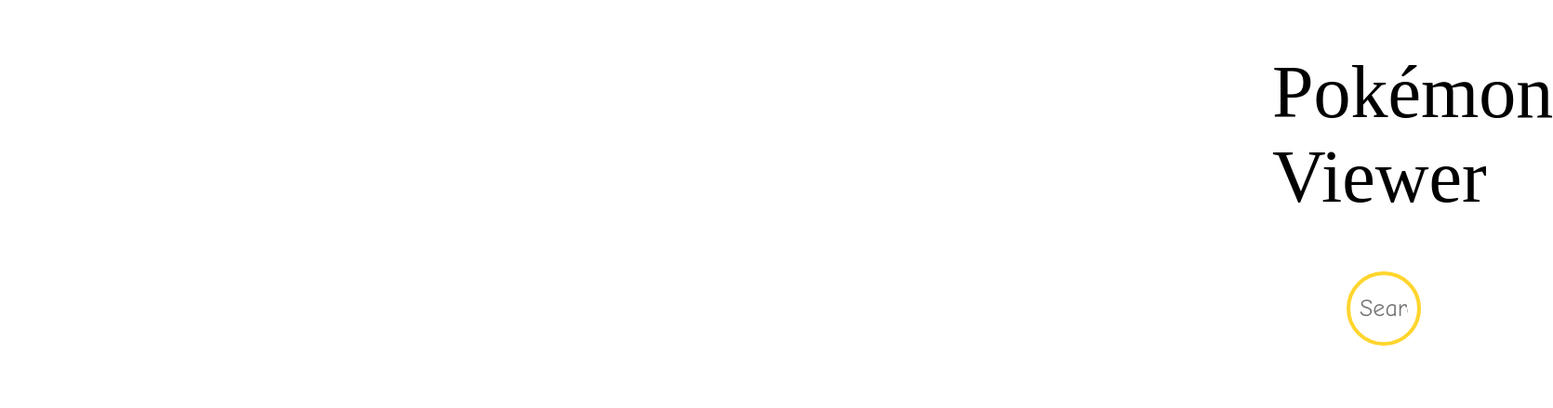
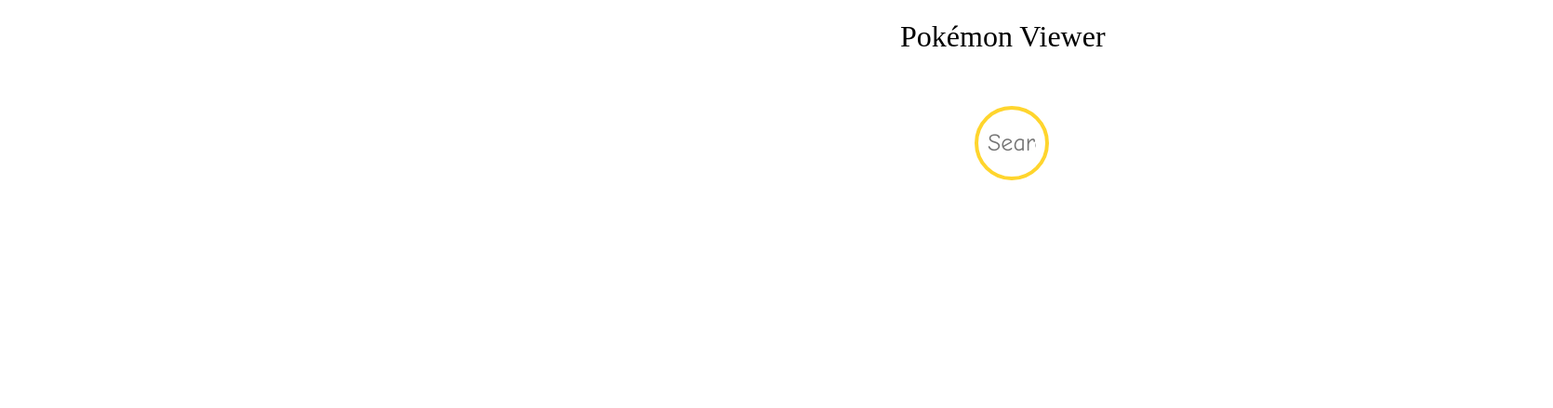
Before and after one commit to avnishkt/poke_api, a plain HTML site: page index.html in a window 1280 px wide. Shown: the whole page at 93% size, 1670 px wide, since content can reach past the window. Drawn offline with Linux system fonts and the light colour scheme; no server answers.

Commit message:
poke api

```diff
--- a/style.css
+++ b/style.css
@@ -25,17 +25,17 @@ ul {
 }
 
 h1{
-    margin-left: 85rem;
+    margin-left: 60rem;
     margin-bottom: 3.5rem;
-    font-size: 5rem;
+    font-size: 2rem;
     font-weight: 100;
 
 }
 
 input {
     display: flex;
-    margin-left: 90rem;
-    margin-bottom: 3.5rem;
+    margin-left: 65rem;
+    margin-bottom: 1.5rem;
 
 
     padding: 10px;
```
